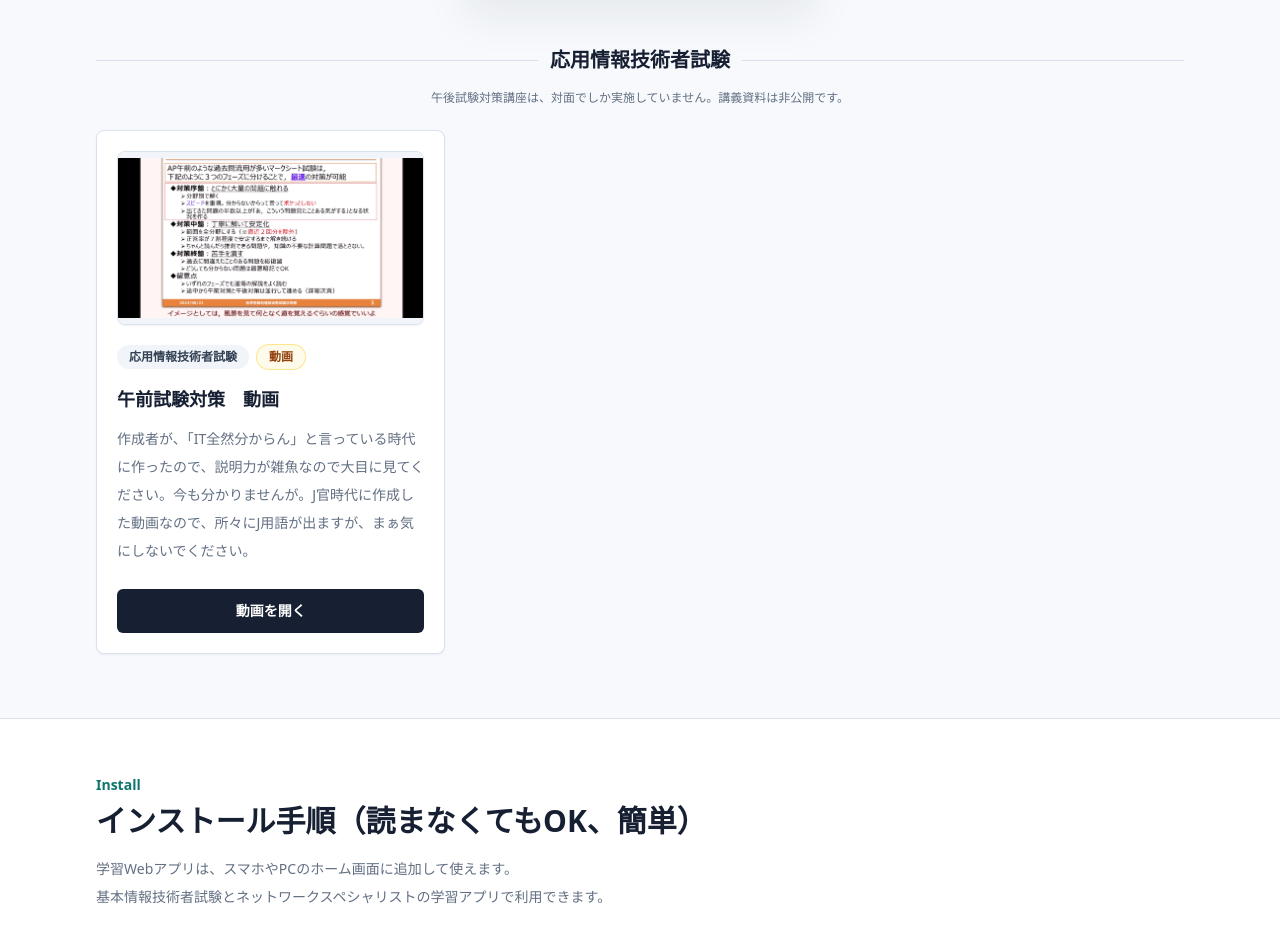
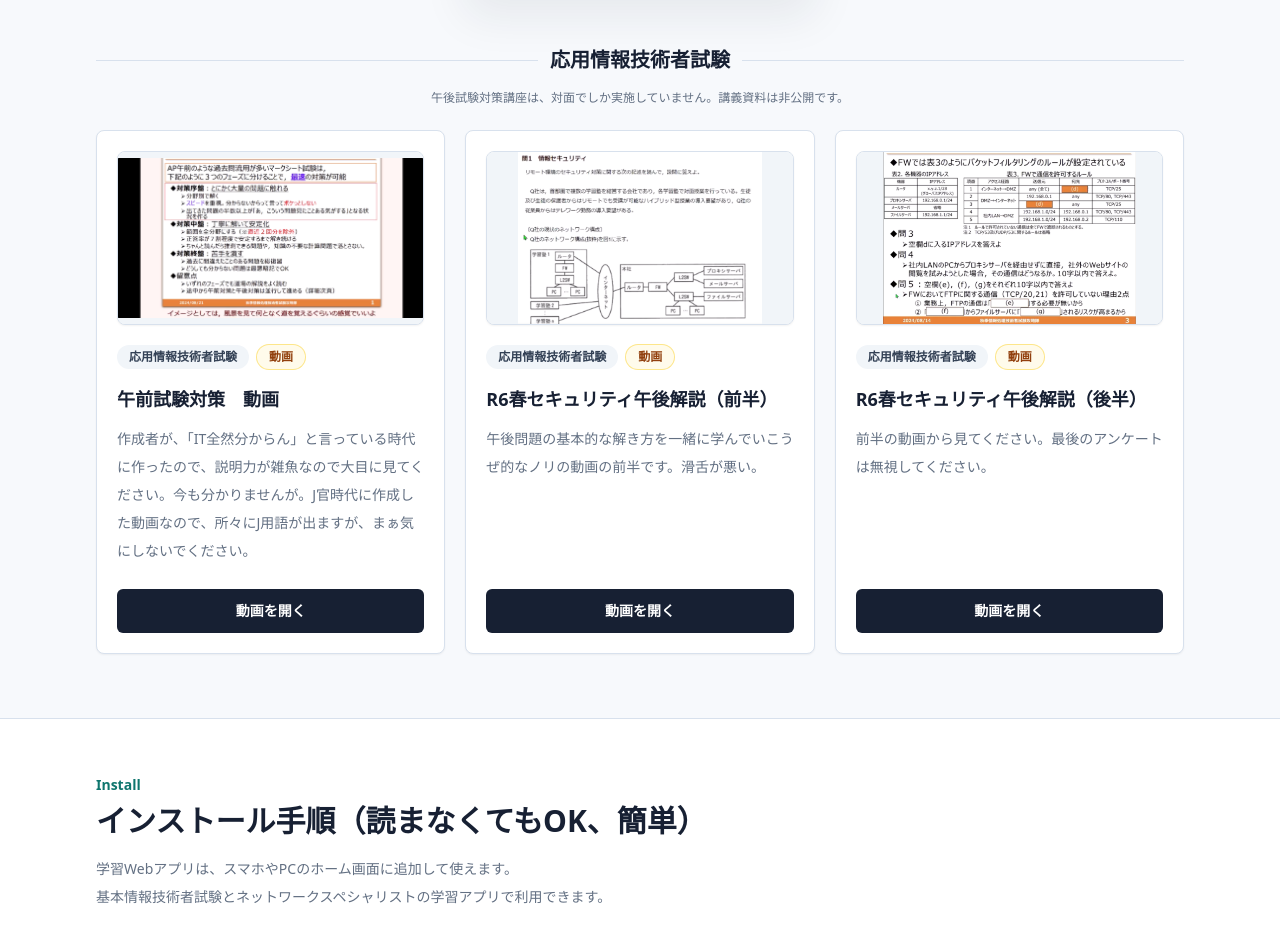
Before and after one commit to hmamiya52-bit/4th-TA_byMamiya, a Next.js app: page / in a window 1280 px wide. Shown: the part 2945-3872 px from the top of the page. Built offline with nearby package versions, Linux system fonts and the light colour scheme.

Commit message:
Add AP security explanation videos

```diff
--- a/src/data/materials.ts
+++ b/src/data/materials.ts
@@ -95,6 +95,22 @@ export const materials: Material[] = [
     url: "https://drive.google.com/file/d/1h-Bxzcyyt3_3CdfxxSO3TIU0YeqOEZS-/view?usp=drive_link",
     thumbnail: "/materials/ap-morning-video.png",
   },
+  {
+    title: "R6春セキュリティ午後解説（前半）",
+    exam: "応用情報技術者試験",
+    type: "動画",
+    description: "午後問題の基本的な解き方を一緒に学んでいこうぜ的なノリの動画の前半です。滑舌が悪い。",
+    url: "https://drive.google.com/file/d/1UsGhVkLTxE9F9_lkYV7US1Vw6UBv3cwd/view?usp=drive_link",
+    thumbnail: "/materials/ap-2.png",
+  },
+  {
+    title: "R6春セキュリティ午後解説（後半）",
+    exam: "応用情報技術者試験",
+    type: "動画",
+    description: "前半の動画から見てください。最後のアンケートは無視してください。",
+    url: "https://drive.google.com/file/d/1UNl9JqJy1Xi8PbUdF-GQS5QPTQhySYiF/view?usp=drive_link",
+    thumbnail: "/materials/ap-3.png",
+  },
 ];
 
 export const exams = Array.from(new Set(materials.map((material) => material.exam)));
```
Also changed, not shown: public/materials/ap-2.png (added), public/materials/ap-3.png (added).
